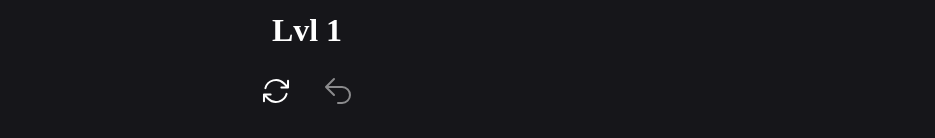
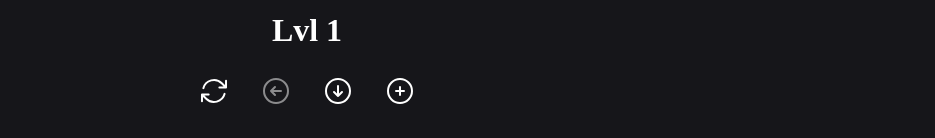
Before and after one commit to Wystov/water-sort, a React (Vite) app: page / in a window 1280 px wide. Shown: the part 207-345 px from the top of the page, without its empty margins (333-1268 px from the left). Built offline with nearby package versions, Linux system fonts and the light colour scheme.

Commit message:
feat: add abilities to pour from bottom of the bottle and add additional bottles

```diff
--- a/src/components/Bottle/index.tsx
+++ b/src/components/Bottle/index.tsx
@@ -39,7 +39,7 @@ export const Bottle = ({
                 style={{
                   backgroundColor: color,
                 }}
-                key={j}
+                key={j + color + count}
                 transition={{ duration: 0.5 }}
                 initial={{ maxHeight: '0%' }}
                 animate={{ maxHeight: `${(100 / bottleParts) * count}%` }}
--- a/src/components/Game/index.tsx
+++ b/src/components/Game/index.tsx
@@ -1,9 +1,11 @@
-import { useRef } from 'react';
+import { useRef, useState } from 'react';
 import { observer } from 'mobx-react-lite';
 
 import { ArrowPathIcon } from '@heroicons/react/24/outline';
 import { ForwardIcon } from '@heroicons/react/24/outline';
-import { ArrowUturnLeftIcon } from '@heroicons/react/24/outline';
+import { ArrowLeftCircleIcon } from '@heroicons/react/24/outline';
+import { ArrowDownCircleIcon } from '@heroicons/react/24/outline';
+import { PlusCircleIcon } from '@heroicons/react/24/outline';
 
 import { Bottle } from '@/components/Bottle';
 import { game } from '@/store';
@@ -17,6 +19,8 @@ import style from './style.module.scss';
 
 export const Game = observer(() => {
   const { bottleParts, lvl, bottles, history } = game;
+
+  const [fromBottom, setFromBottom] = useState(false);
 
   const isWon = bottles.every(
     (bottle) =>
@@ -49,6 +53,14 @@ export const Game = observer(() => {
     game.backInHistory();
   };
 
+  const handleAddBottle = () => {
+    game.addBottle();
+  };
+
+  const handleWaterFromBottom = () => {
+    setFromBottom(!fromBottom);
+  };
+
   const handleBottleClick: handleBottleClickType = (clicked, bottleRef) => {
     const clickedElement = bottleRef.current;
     if (!clickedElement) return;
@@ -65,20 +77,34 @@ export const Game = observer(() => {
     let isBottlesChanged = false;
 
     while (pourFrom.current !== null) {
-      if (!isPourAllowed(pourFrom.current.i, clicked, bottles, bottleParts)) {
+      if (
+        !isPourAllowed(
+          pourFrom.current.i,
+          clicked,
+          bottles,
+          bottleParts,
+          fromBottom
+        )
+      ) {
         !isBottlesChanged && resetPourFrom();
         break;
       }
 
       if (!isBottlesChanged) {
-        handleAnimation(fromElement, moveBottle(fromElement, clickedElement));
+        fromBottom
+          ? handleAnimation(pourFrom.current.element, select('reverse'))
+          : handleAnimation(
+              fromElement,
+              moveBottle(fromElement, clickedElement)
+            );
         game.addToHistory();
         isBottlesChanged = true;
       }
-      game.moveWater(pourFrom.current.i, clicked);
+      game.moveWater(pourFrom.current.i, clicked, fromBottom);
     }
 
     pourFrom.current = null;
+    if (fromBottom) setFromBottom(false);
   };
 
   return (
@@ -86,20 +112,47 @@ export const Game = observer(() => {
       <h1 style={{ textAlign: 'center' }}>Lvl {lvl}</h1>
       <div className={style.controls}>
         {isWon ? (
-          <button onClick={handleWin} className={style.controlsButton}>
+          <button
+            onClick={handleWin}
+            className={style.controlsButton}
+            title="Next level"
+          >
             <ForwardIcon />
           </button>
         ) : (
           <>
-            <button onClick={handleReset} className={style.controlsButton}>
+            <button
+              onClick={handleReset}
+              className={style.controlsButton}
+              title="Restart"
+            >
               <ArrowPathIcon />
             </button>
             <button
               onClick={handleBackInHistory}
               className={style.controlsButton}
               disabled={!history.length}
+              title="Move back"
             >
-              <ArrowUturnLeftIcon />
+              <ArrowLeftCircleIcon />
+            </button>
+            <button
+              onClick={handleWaterFromBottom}
+              className={`${style.controlsButton} ${
+                fromBottom ? style.controlsButtonActive : ''
+              }`}
+              title="Pour from bottom"
+            >
+              <ArrowDownCircleIcon
+                style={{ color: fromBottom ? 'green' : '' }}
+              />
+            </button>
+            <button
+              onClick={handleAddBottle}
+              className={style.controlsButton}
+              title="Add bottle"
+            >
+              <PlusCircleIcon />
             </button>
           </>
         )}
--- a/src/components/Game/style.module.scss
+++ b/src/components/Game/style.module.scss
@@ -9,6 +9,10 @@
     background-color: transparent;
     border: none;
     outline: none;
+
+    &Active svg {
+      color: green;
+    }
 
     &:disabled {
       cursor: default;
--- a/src/components/Header/index.tsx
+++ b/src/components/Header/index.tsx
@@ -7,7 +7,7 @@ import style from './style.module.scss';
 export const Header = () => {
   return (
     <header className={style.header}>
-      <Link to="/settings">
+      <Link to="/settings" title="Settings">
         <Cog6ToothIcon style={{ width: 32, color: 'white' }} />
       </Link>
     </header>
--- a/src/store/index.ts
+++ b/src/store/index.ts
@@ -30,6 +30,10 @@ class Game {
       createLvlData(this.bottleParts, this.bottlesCount, this.colors);
   }
 
+  addBottle() {
+    this.bottles.push([]);
+  }
+
   setSettings({ colors, bottleParts, bottlesCount }: SetSettingsParams) {
     this.colors = colors;
     this.bottleParts = bottleParts;
@@ -38,8 +42,10 @@ class Game {
     this.setBottles();
   }
 
-  moveWater(from: number, to: number) {
-    const moved = this.bottles[from].pop();
+  moveWater(from: number, to: number, fromBottom = false) {
+    const moved = fromBottom
+      ? this.bottles[from].shift()
+      : this.bottles[from].pop();
     this.bottles[to].push(moved ?? null);
   }
 
--- a/src/utils/isPourAllowed.ts
+++ b/src/utils/isPourAllowed.ts
@@ -4,12 +4,14 @@ export const isPourAllowed = (
   from: number,
   to: number,
   bottles: BottleType[],
-  bottleParts: number
+  bottleParts: number,
+  fromBottom: boolean
 ): boolean => {
   if (
     from === to ||
     bottles[to].length === bottleParts ||
-    (bottles[to].length && bottles[to].at(-1) !== bottles[from].at(-1))
+    (bottles[to].length &&
+      bottles[to].at(-1) !== bottles[from].at(fromBottom ? 0 : -1))
   ) {
     return false;
   }
```
